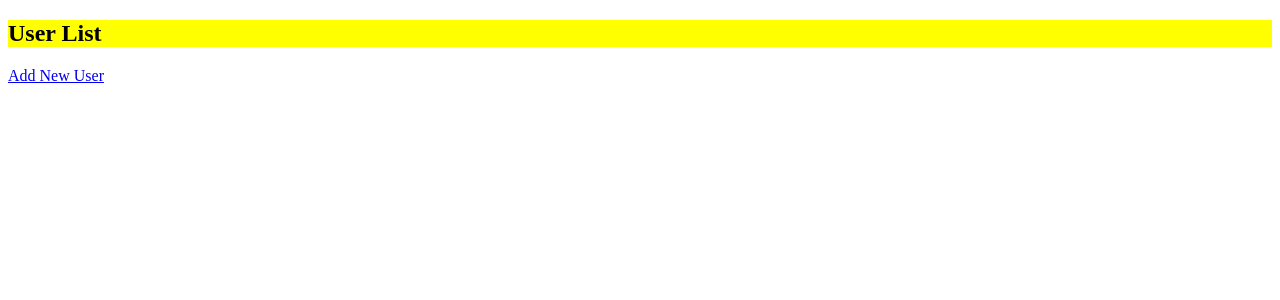
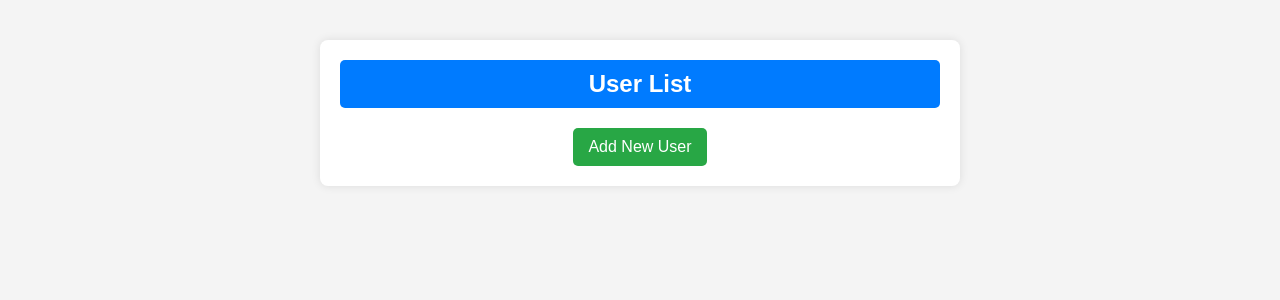
Before and after one commit to meghalrag/django-mogo-test-app, a Django app: template mongo_app/templates/user_list.html in a window 1280 px wide. Shown: the top 300 px of the page. Run offline with Django 5.2, Linux system fonts and the light colour scheme; the template is opened without the code that fills it, so the values that code supplies are empty.

Commit message:
Style updated

```diff
--- /dev/null
+++ b/mongo_app/static/css/styles.css
@@ -0,0 +1,139 @@
+/* Reset default browser styles */
+body, h2, ul, li {
+    margin: 0;
+    padding: 0;
+    list-style: none;
+}
+
+/* General Page Styling */
+body {
+    font-family: Arial, sans-serif;
+    background-color: #f4f4f4;
+    color: #333;
+    padding: 20px;
+}
+
+/* Center the container */
+.container {
+    max-width: 600px;
+    background: white;
+    padding: 20px;
+    border-radius: 8px;
+    box-shadow: 0 0 10px rgba(0, 0, 0, 0.1);
+    margin: 20px auto;
+}
+
+/* Header Styles */
+h2 {
+    background-color: #007bff;
+    color: white;
+    padding: 10px;
+    border-radius: 5px;
+    text-align: center;
+}
+
+/* User List Styles */
+.user-list {
+    margin-top: 15px;
+}
+
+.user-item {
+    background: #f9f9f9;
+    padding: 10px;
+    border-bottom: 1px solid #ddd;
+}
+
+.user-item:last-child {
+    border-bottom: none;
+}
+
+/* User Details */
+.user-name {
+    font-weight: bold;
+    color: #007bff;
+}
+
+.user-email {
+    font-style: italic;
+    color: #666;
+}
+
+/* Add User Button */
+.add-user-btn {
+    display: block;
+    width: max-content;
+    background: #28a745;
+    color: white;
+    text-decoration: none;
+    padding: 10px 15px;
+    border-radius: 5px;
+    text-align: center;
+    margin: 20px auto 0;
+    transition: background 0.3s ease-in-out;
+}
+
+.add-user-btn:hover {
+    background: #218838;
+}
+
+form, input, button {
+    margin: 0;
+    padding: 0;
+    box-sizing: border-box;
+}
+
+.user-form {
+    margin-top: 15px;
+}
+
+.user-form p {
+    margin-bottom: 15px;
+}
+
+/* Form Input Fields */
+.user-form input[type="text"],
+.user-form input[type="email"],
+.user-form input[type="number"],
+.user-form select,
+.user-form textarea {
+    width: 100%;
+    padding: 10px;
+    margin-top: 5px;
+    border: 1px solid #ddd;
+    border-radius: 5px;
+}
+
+/* Submit Button */
+.submit-btn {
+    width: 100%;
+    background: #28a745;
+    color: white;
+    padding: 10px;
+    border: none;
+    border-radius: 5px;
+    font-size: 16px;
+    cursor: pointer;
+    transition: background 0.3s ease-in-out;
+}
+
+.submit-btn:hover {
+    background: #218838;
+}
+
+/* View Users Button */
+.view-users-btn {
+    display: block;
+    width: max-content;
+    background: #007bff;
+    color: white;
+    text-decoration: none;
+    padding: 10px 15px;
+    border-radius: 5px;
+    text-align: center;
+    margin: 20px auto 0;
+    transition: background 0.3s ease-in-out;
+}
+
+.view-users-btn:hover {
+    background: #0056b3;
+}
--- a/mongo_app/templates/user_list.html
+++ b/mongo_app/templates/user_list.html
@@ -1,15 +1,25 @@
+{% load static %}
 <!DOCTYPE html>
-<html>
+<html lang="en">
 <head>
+    <meta charset="UTF-8">
+    <meta name="viewport" content="width=device-width, initial-scale=1.0">
     <title>User List</title>
+    <link rel="stylesheet" href="{% static 'css/styles.css' %}">
 </head>
 <body>
-    <h2 style="background-color:yellow">User List</h2>
-    <ul>
-        {% for user in users %}
-            <li>{{ user.name }} ({{ user.email }}) - Age: {{ user.age }}</li>
-        {% endfor %}
-    </ul>
-    <a href="{% url 'user_form' %}">Add New User</a>
+    <div class="container">
+        <h2>User List</h2>
+        <ul class="user-list">
+            {% for user in users %}
+                <li class="user-item">
+                    <span class="user-name">{{ user.name }}</span>
+                    <span class="user-email">({{ user.email }})</span> -
+                    <span class="user-age">Age: {{ user.age }}</span>
+                </li>
+            {% endfor %}
+        </ul>
+        <a href="{% url 'user_form' %}" class="add-user-btn">Add New User</a>
+    </div>
 </body>
 </html>
--- a/mongo_project/settings.py
+++ b/mongo_project/settings.py
@@ -146,3 +146,8 @@ TEMPLATES = [
         "OPTIONS": {"context_processors": []},
     }
 ]
+
+STATIC_URL = '/static/'
+STATICFILES_DIRS = [
+    BASE_DIR / "static",
+]
```
Also changed, not shown: mongo_app/templates/user_form.html (+15 -8 lines), 1 other file.
